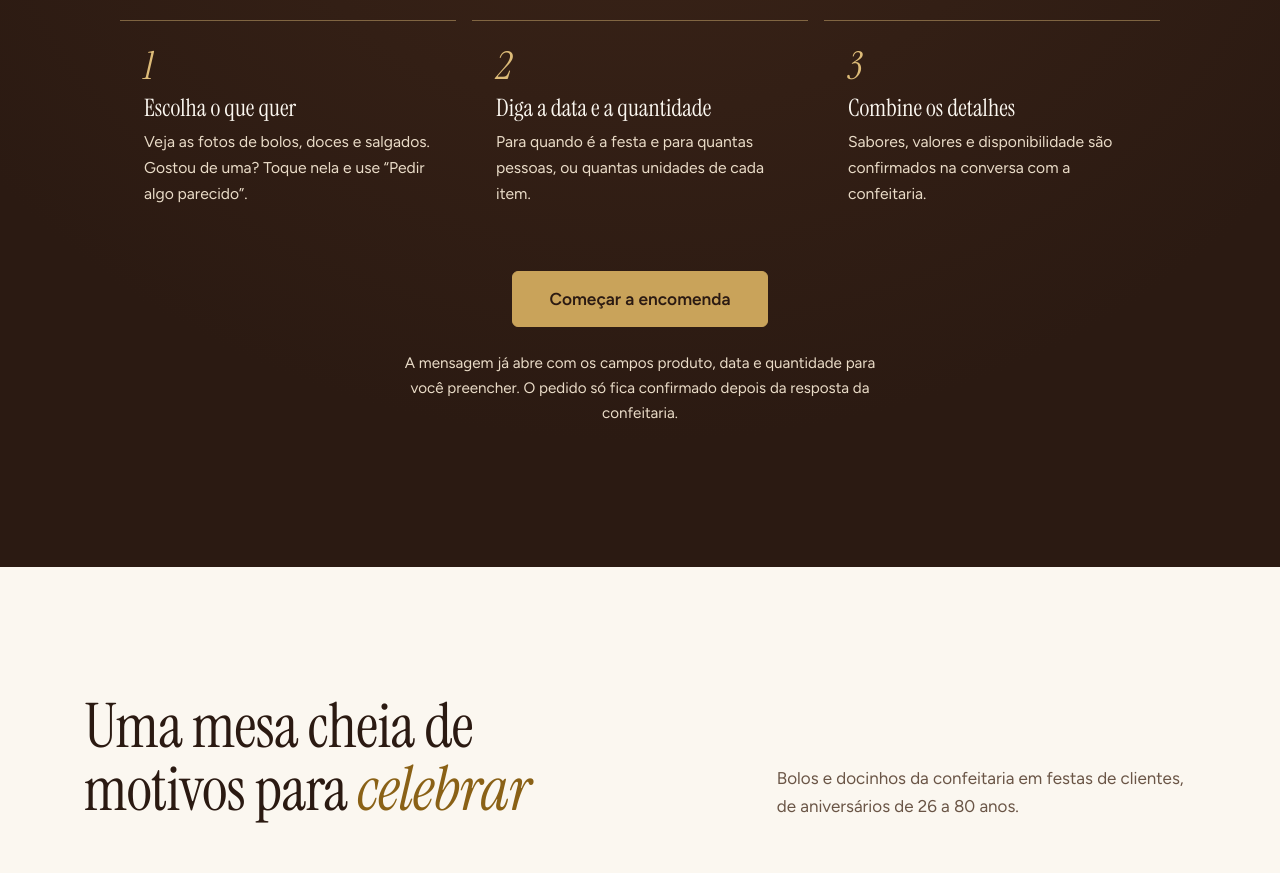
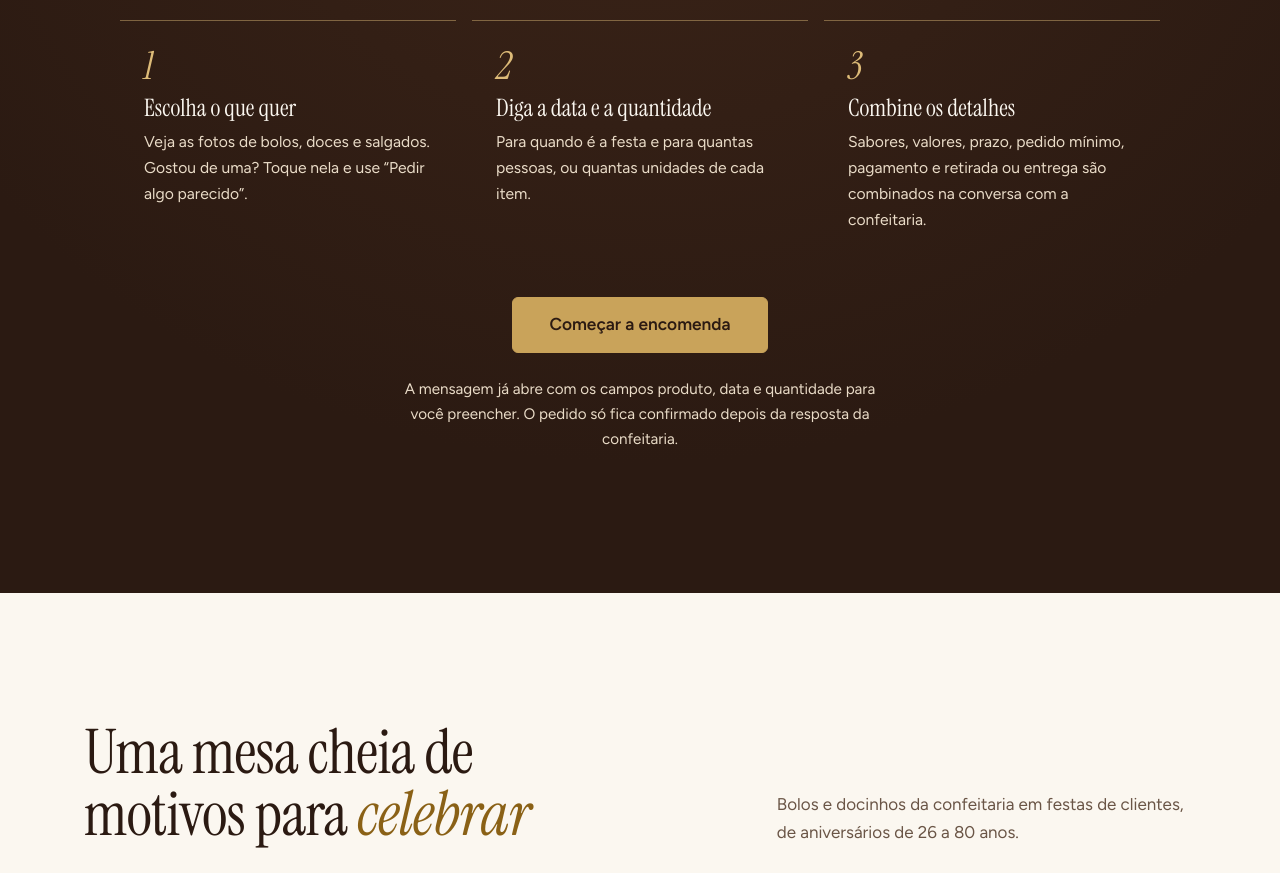
Before and after one commit to paparidisbrancher/confeitaria-via-sabor, a plain HTML site: page index.html in a window 1280 px wide. Shown: the part 5266-6139 px from the top of the page. Drawn offline with Linux system fonts and the light colour scheme.

Commit message:
docs: horário e endereço confirmados; condições de encomenda ficam para o WhatsApp
Co-Authored-By: Claude Fable 5.2 <noreply@anthropic.com>

```diff
--- a/config.js
+++ b/config.js
@@ -14,7 +14,7 @@ window.SITE = {
   // com null, caem no Instagram.
   whatsapp: '5535984021792',
 
-  // Endereço e horário do perfil da confeitaria no Google (03/11/2026). A caixa diz nº 181.
+  // Endereço e horário confirmados pelo Erick em 14/11/2026 (a caixa antiga diz nº 181; vale o 255).
   endereco: 'Rua Major João Gonçalves, 255, Centro',
   horarios: 'Seg a sex, 8h às 18h30 · Sáb, 8h às 17h30 · Dom, fechado',
 
--- a/index.html
+++ b/index.html
@@ -188,7 +188,7 @@
       <ol class="passos">
         <li><strong>Escolha o que quer</strong><span>Veja as fotos de bolos, doces e salgados. Gostou de uma? Toque nela e use “Pedir algo parecido”.</span></li>
         <li><strong>Diga a data e a quantidade</strong><span>Para quando é a festa e para quantas pessoas, ou quantas unidades de cada item.</span></li>
-        <li><strong>Combine os detalhes</strong><span>Sabores, valores e disponibilidade são confirmados na conversa com a confeitaria.</span></li>
+        <li><strong>Combine os detalhes</strong><span>Sabores, valores, prazo, pedido mínimo, pagamento e retirada ou entrega são combinados na conversa com a confeitaria.</span></li>
       </ol>
       <a class="botao botao-grande" data-whatsapp data-msg="Olá, vi o site da Confeitaria Via Sabor e gostaria de fazer uma encomenda.&#10;Produto:&#10;Data:&#10;Quantidade (pessoas ou unidades):" href="#contato" target="_blank" rel="noopener">Começar a encomenda</a>
       <p class="encomenda-dica">A mensagem já abre com os campos produto, data e quantidade para você preencher. O pedido só fica confirmado depois da resposta da confeitaria.</p>
```
Also changed, not shown: 1 other file.
